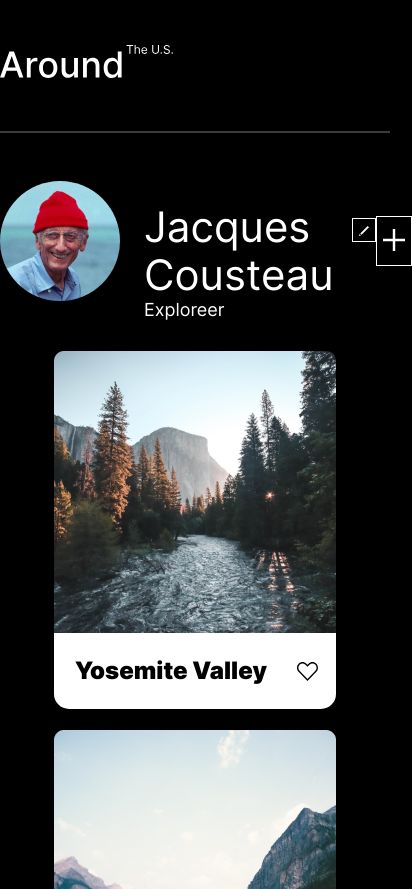
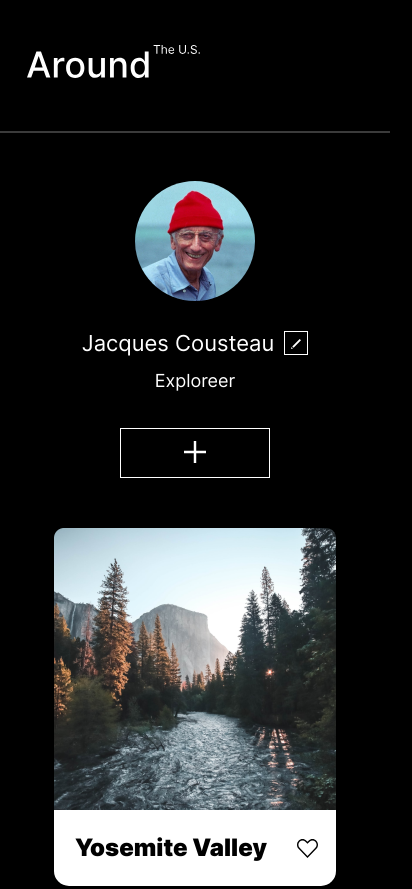
Before and after one commit to patrick-scott/web_project_4, a plain HTML site: page index.html in a window 390 px wide. Shown: the top 889 px of the page, 412 px wide, since content can reach past the window. Drawn offline with Linux system fonts and the light colour scheme; files whose address does not match are found by name.

Commit message:
complete static html page

```diff
--- a/blocks/footer/__copyright/footer__copyright.css
+++ b/blocks/footer/__copyright/footer__copyright.css
@@ -3,5 +3,10 @@
   padding: 68px 0 60px;
   color: #545454;
   font-size: 18px;
+}
 
+@media screen and (max-width: 900px) {
+  .footer__copyright {
+    margin-left: 19px;
+  }
 }
--- a/blocks/header/__logo/header__logo.css
+++ b/blocks/header/__logo/header__logo.css
@@ -2,3 +2,9 @@
   padding-top: 45px;
   padding-bottom: 41px;
 }
+
+@media screen and (max-width: 900px) {
+  .header__logo {
+    margin-left: 27px;
+  }
+}
--- a/blocks/profile/__add-button/profile__add-button.css
+++ b/blocks/profile/__add-button/profile__add-button.css
@@ -11,3 +11,10 @@
 .profile__add-button:hover {
   opacity: 0.5;
 }
+
+
+@media screen and (max-width: 900px) {
+  .profile__add-button {
+    margin: 0 auto 0;
+  }
+}
--- a/blocks/profile/__avatar/profile__avatar.css
+++ b/blocks/profile/__avatar/profile__avatar.css
@@ -3,3 +3,9 @@
   max-width: 120px;
   max-height: 120px;
 }
+
+@media screen and (max-width: 900px) {
+  .profile__avatar {
+    margin: 0 auto 30px;
+  }
+}
--- a/blocks/profile/__edit-button/profile__edit-button.css
+++ b/blocks/profile/__edit-button/profile__edit-button.css
@@ -14,3 +14,11 @@
 .profile__edit-button:hover {
   opacity: 0.5;
 }
+
+
+@media screen and (max-width: 600px) {
+  .profile__edit-button {
+    margin: 0 0 0 10px;
+
+  }
+}
--- a/blocks/profile/__info/profile__info.css
+++ b/blocks/profile/__info/profile__info.css
@@ -6,3 +6,12 @@
     "name edit"
     "subtitle .";
 }
+
+@media screen and (max-width: 900px) {
+  .profile__info {
+    margin: 0 auto 0;
+    grid-template-areas:
+    "name edit"
+    "subtitle subtitle";
+  }
+}
--- a/blocks/profile/__name/profile__name.css
+++ b/blocks/profile/__name/profile__name.css
@@ -5,3 +5,15 @@
   line-height: 114%;
   font-weight: 500;
 }
+
+@media screen and (max-width: 900px) {
+  .profile__name {
+    padding-bottom: 14px;
+  }
+}
+
+@media screen and (max-width: 600px) {
+  .profile__name {
+    font-size: 22px;
+  }
+}
--- a/blocks/profile/__subtitle/profile__subtitle.css
+++ b/blocks/profile/__subtitle/profile__subtitle.css
@@ -4,3 +4,10 @@
   font-size: 18px;
   line-height: 122%;
 }
+
+@media screen and (max-width: 900px) {
+  .profile__subtitle {
+    margin: 0 auto 0;
+    padding-bottom: 36px;
+  }
+}
--- a/blocks/profile/__user/profile__user.css
+++ b/blocks/profile/__user/profile__user.css
@@ -1,3 +1,9 @@
 .profile__user {
   display: flex;
 }
+
+@media screen and (max-width: 900px) {
+  .profile__user {
+    flex-direction: column;
+  }
+}
--- a/blocks/profile/profile.css
+++ b/blocks/profile/profile.css
@@ -5,3 +5,10 @@
   margin: 40px auto 0;
   justify-content: space-between;
 }
+
+@media screen and (max-width: 900px) {
+  .profile {
+    flex-direction: column;
+    max-height: 100%;
+  }
+}
```
